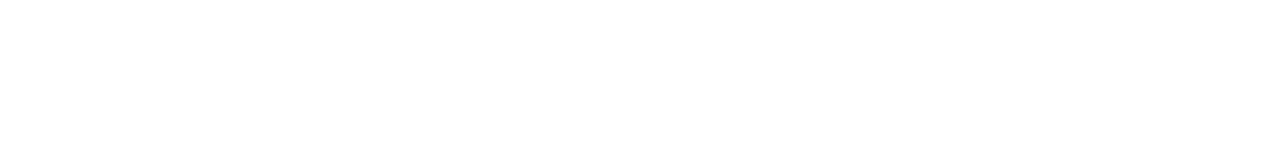
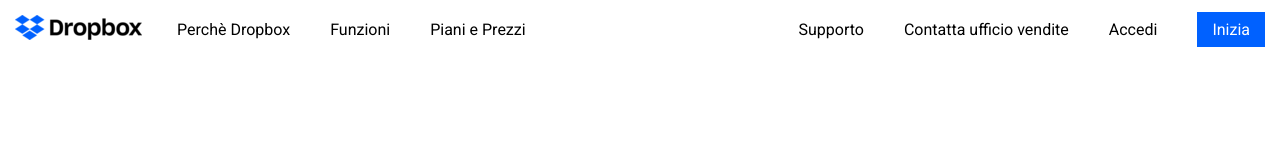
Before and after one commit to SofiaCurreri/htmlcss-dropbox, a plain HTML site: page index.html in a window 1280 px wide. Drawn offline with Linux system fonts and the light colour scheme.

Commit message:
header completato + import font

```diff
--- a/css/style.css
+++ b/css/style.css
@@ -4,7 +4,54 @@
     box-sizing: border-box;
 }
 
+body{
+    font-family: 'Roboto', sans-serif;
+}
+
 .container{
     margin: 0 auto;
     width: 1200px;
 }
+
+.bt{
+    padding: 8px 15px;
+}
+
+/* HEADER */
+nav{
+    display: flex;
+    justify-content: space-between;
+    align-items: center;
+    padding: 15px;
+}
+
+a, a:visited{
+    text-decoration: none;
+    color: currentColor;
+}
+
+.menu ul{
+    list-style: none;
+    display: flex;
+    align-items: center;
+    gap: 40px;
+    margin-left: 30px;
+}
+
+.menu > img{
+    object-fit: cover;
+}
+
+.menu{
+    display: flex;
+    flex-direction: row;
+    justify-content: space-around;
+    gap: 5px;
+}
+
+.bt.blue{
+    color: white;
+    background-color: rgb(0, 97, 255);
+}
+
+/* MAIN */
--- a/index.html
+++ b/index.html
@@ -4,12 +4,60 @@
     <meta charset="UTF-8">
     <meta http-equiv="X-UA-Compatible" content="IE=edge">
     <meta name="viewport" content="width=device-width, initial-scale=1.0">
-    <title>Document</title>
+    <title>Dropbox</title>
 
+    <!-- IMPORT ICONS FROM FONT AWESOME -->
+    <link rel="stylesheet" href="https://cdnjs.cloudflare.com/ajax/libs/font-awesome/6.2.1/css/all.min.css"
+        integrity="sha512-MV7K8+y+gLIBoVD59lQIYicR65iaqukzvf/nwasF0nqhPay5w/9lJmVM2hMDcnK1OnMGCdVK+iQrJ7lzPJQd1w=="
+        crossorigin="anonymous" referrerpolicy="no-referrer" />
+
+
+    <!-- IMPORT FONT FROM GOOGLE FONTS -->
+    <link rel="preconnect" href="https://fonts.googleapis.com">
+    <link rel="preconnect" href="https://fonts.gstatic.com" crossorigin>
+    <link href="https://fonts.googleapis.com/css2?family=Roboto&display=swap" rel="stylesheet">
+
+
+    <!-- COLLEGAMENTO FILE CSS -->
     <link rel="stylesheet" href="./css/style.css">
+    <link rel="stylesheet" href="./css/reset.css">
+    <link rel="stylesheet" href="./css/utils.css">
 </head>
 
 <body>
 
+    <!-- HEADER -->
+    <header>
+        <nav>
+            <div class="menu">
+                <a href="#"><img src="./img/logo-small.png" alt="logo"></a>
+                <ul>
+                    <li> <a href="#">Perchè Dropbox</a> </li>
+                    <li> <a href="#">Funzioni</a> </li>
+                    <li> <a href="#">Piani e Prezzi</a> </li>
+                </ul>
+            </div>
+
+            <div class="menu">
+                <ul>
+                    <li> <a href="#">Supporto</a> </li>
+                    <li> <a href="#">Contatta ufficio vendite</a> </li>
+                    <li> <a href="#">Accedi</a> </li>
+                    <li> <a class="bt blue" href="#">Inizia</a> </li>
+                </ul>
+            </div>
+        </nav>
+    </header>
+
+
+    <!-- MAIN -->
+    <main>
+        <section>
+
+        </section>
+    </main>
+
+    <footer></footer>
+
 </body>
 </html>
```
